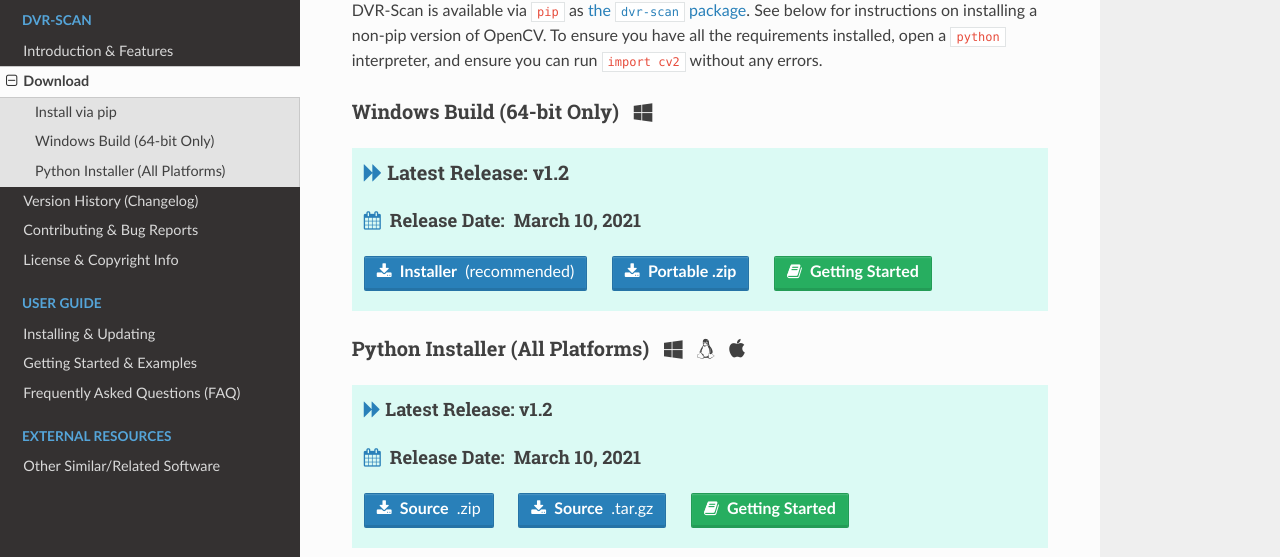
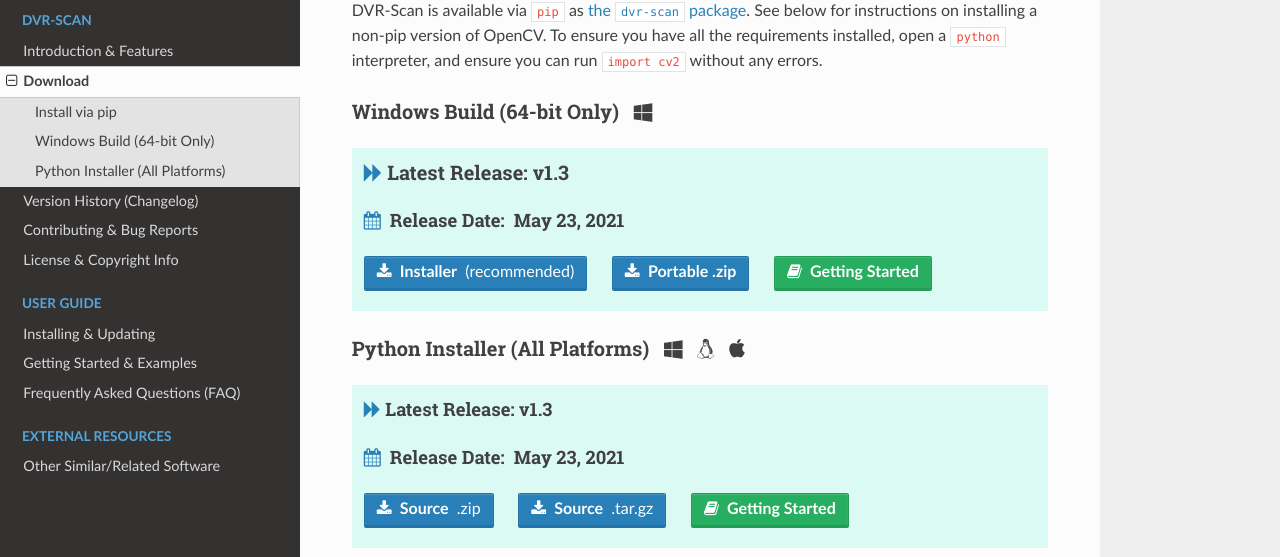
Before and after one commit to Breakthrough/DVR-Scan, an MkDocs documentation site: the page built from docs/download.md, in a window 1280 px wide and 900 px high, scrolled down 581 px. Shown: the part 101-658 px from the top of the window. Built offline with MkDocs 1.6.1, drawn with Linux system fonts in a browser that asks for light colours; nearby versions of some CDN libraries; old or Windows-style settings are respelled for this version of MkDocs.

Commit message:
Prepare v1.3 release.

```diff
--- a/docs/download.md
+++ b/docs/download.md
@@ -23,17 +23,17 @@
 ### Windows Build (64-bit Only) &nbsp; <span class="wy-text-neutral"><span class="fa fa-windows"></span></span>
 
 <div class="important">
-<h3 class="wy-text-neutral"><span class="fa fa-forward wy-text-info"></span> Latest Release: <b class="wy-text-neutral">v1.2</b></h3>
-<h4 class="wy-text-neutral"><span class="fa fa-calendar wy-text-info"></span>&nbsp; Release Date:&nbsp; <b>March 10, 2021</b></h4>
-<a href="https://github.com/Breakthrough/DVR-Scan/releases/download/v1.2/dvr-scan-1.2-win64.exe" class="btn btn-info" style="margin-bottom:8px;" role="button"><span class="fa fa-download"></span>&nbsp; <b>Installer</b>&nbsp;&nbsp;(recommended)</a> &nbsp;&nbsp;&nbsp;&nbsp; <a href="https://github.com/Breakthrough/DVR-Scan/releases/download/v1.2/dvr-scan-1.2-win64-portable.zip" class="btn btn-info" style="margin-bottom:8px;" role="button"><span class="fa fa-download"></span>&nbsp; <b>Portable .zip</b></a> &nbsp;&nbsp;&nbsp;&nbsp; <a href="../guide/examples/" class="btn btn-success" style="margin-bottom:8px;" role="button"><span class="fa fa-book"></span>&nbsp; <b>Getting Started</b></a>
+<h3 class="wy-text-neutral"><span class="fa fa-forward wy-text-info"></span> Latest Release: <b class="wy-text-neutral">v1.3</b></h3>
+<h4 class="wy-text-neutral"><span class="fa fa-calendar wy-text-info"></span>&nbsp; Release Date:&nbsp; <b>May 23, 2021</b></h4>
+<a href="https://github.com/Breakthrough/DVR-Scan/releases/download/v1.3/dvr-scan-1.3-win64.exe" class="btn btn-info" style="margin-bottom:8px;" role="button"><span class="fa fa-download"></span>&nbsp; <b>Installer</b>&nbsp;&nbsp;(recommended)</a> &nbsp;&nbsp;&nbsp;&nbsp; <a href="https://github.com/Breakthrough/DVR-Scan/releases/download/v1.3/dvr-scan-1.3-win64-portable.zip" class="btn btn-info" style="margin-bottom:8px;" role="button"><span class="fa fa-download"></span>&nbsp; <b>Portable .zip</b></a> &nbsp;&nbsp;&nbsp;&nbsp; <a href="../guide/examples/" class="btn btn-success" style="margin-bottom:8px;" role="button"><span class="fa fa-book"></span>&nbsp; <b>Getting Started</b></a>
 </div>
 
 ### Python Installer (All Platforms) &nbsp; <span class="wy-text-neutral"><span class="fa fa-windows"></span> &nbsp; <span class="fa fa-linux"></span> &nbsp; <span class="fa fa-apple"></span></span></h3>
 
 <div class="important">
-<h4 class="wy-text-neutral"><span class="fa fa-forward wy-text-info"></span> Latest Release: <b class="wy-text-neutral">v1.2</b></h4>
-<h4 class="wy-text-neutral"><span class="fa fa-calendar wy-text-info"></span>&nbsp; Release Date:&nbsp; <b>March 10, 2021</b></h4>
-<a href="https://github.com/Breakthrough/DVR-Scan/archive/v1.2.zip" class="btn btn-info" style="margin-bottom:8px;" role="button"><span class="fa fa-download"></span>&nbsp; <b>Source</b>&nbsp;&nbsp;.zip</a> &nbsp;&nbsp;&nbsp;&nbsp; <a href="https://github.com/Breakthrough/DVR-Scan/archive/v1.2.tar.gz" class="btn btn-info" style="margin-bottom:8px;" role="button"><span class="fa fa-download"></span>&nbsp; <b>Source</b>&nbsp;&nbsp;.tar.gz</a> &nbsp;&nbsp;&nbsp;&nbsp; <a href="../examples/usage/" class="btn btn-success" style="margin-bottom:8px;" role="button"><span class="fa fa-book"></span>&nbsp; <b>Getting Started</b></a>
+<h4 class="wy-text-neutral"><span class="fa fa-forward wy-text-info"></span> Latest Release: <b class="wy-text-neutral">v1.3</b></h4>
+<h4 class="wy-text-neutral"><span class="fa fa-calendar wy-text-info"></span>&nbsp; Release Date:&nbsp; <b>May 23, 2021</b></h4>
+<a href="https://github.com/Breakthrough/DVR-Scan/archive/v1.3.zip" class="btn btn-info" style="margin-bottom:8px;" role="button"><span class="fa fa-download"></span>&nbsp; <b>Source</b>&nbsp;&nbsp;.zip</a> &nbsp;&nbsp;&nbsp;&nbsp; <a href="https://github.com/Breakthrough/DVR-Scan/archive/v1.3.tar.gz" class="btn btn-info" style="margin-bottom:8px;" role="button"><span class="fa fa-download"></span>&nbsp; <b>Source</b>&nbsp;&nbsp;.tar.gz</a> &nbsp;&nbsp;&nbsp;&nbsp; <a href="../examples/usage/" class="btn btn-success" style="margin-bottom:8px;" role="button"><span class="fa fa-book"></span>&nbsp; <b>Getting Started</b></a>
 </div>
 
 To install from source, download and extract the latest release to a location of your choice, and make sure you have the appropriate [system requirements](#dependencies) installed before continuing.  DVR-Scan can be installed by running the following command in the location of the extracted files (don't forget `sudo` if you're installing system-wide):
--- a/dvr_scan/__init__.py
+++ b/dvr_scan/__init__.py
@@ -49,7 +49,7 @@
 
 
 # Used for module identification and when printing copyright & version info.
-__version__ = 'v1.2.2'
+__version__ = 'v1.3'
 
 # About & copyright message string shown for the -v/--version CLI argument.
 ABOUT_STRING = """-----------------------------------------------
--- a/setup.py
+++ b/setup.py
@@ -56,7 +56,7 @@
 
 setup(
     name='dvr-scan',
-    version='1.2.2',
+    version='1.3',
     description="Tool for finding and extracting motion events in video files"
                 "(e.g. security camera footage).",
     long_description=open('package-info.rst').read(),
```
Also changed, not shown: README.md (+1 -1 lines), docs/changelog.md (+2 -2 lines), docs/guide/faq.md (+8 -0 lines), docs/guide/installing.md (+2 -2 lines), docs/index.md (+1 -1 lines).
